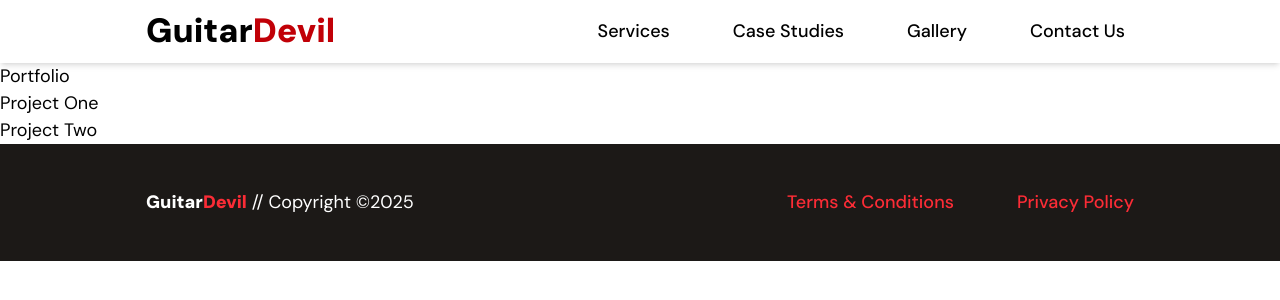
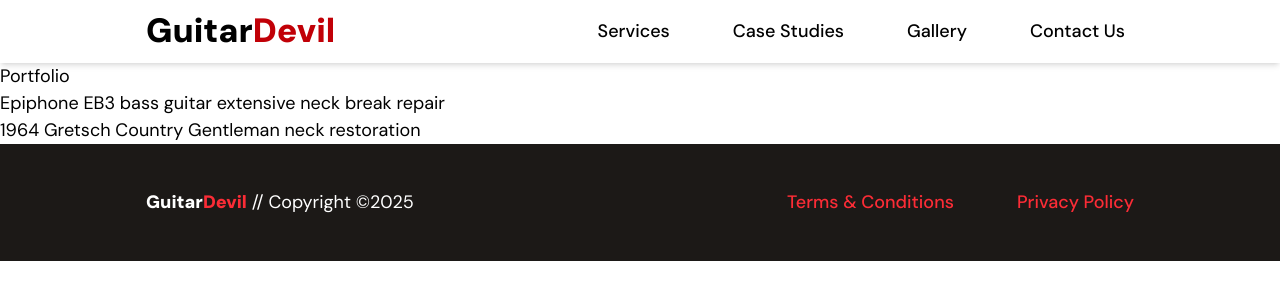
Before and after one commit to Christopher-Cannon/music-store, a Vue app: page /portfolio in a window 1280 px wide. Shown: the top 300 px of the page. Built offline with nearby package versions, Linux system fonts and the light colour scheme.

Commit message:
Update project information

```diff
--- a/src/data/projects.js
+++ b/src/data/projects.js
@@ -1,15 +1,45 @@
 const projects = [
     {
-        id: "project-1",
-        title: "Project One",
+        id: "epiphone-eb3-bass-neck-repair",
+        title: "Epiphone EB3 bass guitar extensive neck break repair",
         description: "This is the first project",
-        images: ["duck.jpg", "goose.jpg"],
+        body: [
+            {
+                heading: "Woodwork repairs",
+                content: ["The first task was to align and re-attach the headstock. The damaged portion of fingerboard was removed in line with fret 7 and the neck was routed to accept two maple reinforcing tongues to reinforce the join. These would later be hidden beneath the new fingerboard section. Strong maple tongues were made, glued in, then pared back flush.", "The missing inlays were cut from mother of pearl and a new fingerboard section was made from a rosewood blank. Once we'd cut the fret slots and the inlay housings, the new inlays were fitted."]
+            },
+            {
+                heading: "Restoring the finish",
+                content: ["The next job was to radius the new fretboard piece and attach it to the neck. Once the glue had set, the edges were sanded flush with the neck, then the frets were added, levelled and crowned. We then  ebonised the entire fretboard to blend the new section in with the existing. Side dot markers were fitted and a new nut was carved from a solid bone blank. The repaired area on the back of the neck was refinished in a gradated tint to blend into the existing paintwork."]
+            },
+        ],
+        imageDirectory: "epiphone-repair",
+        images: ["epiphone-1.jpg", "epiphone-2.jpg", "epiphone-3.jpg", "epiphone-4.jpg"],
     },
     {
-        id: "project-2",
-        title: "Project Two",
+        id: "gretsch-country-gentleman-neck-restoration",
+        title: "1964 Gretsch Country Gentleman neck restoration",
         description: "This is the second project",
-        images: ["crow.jpg", "swan.jpg", "heron.jpg"],
+        body: [
+            {
+                heading: "Initial inspection and binding removal",
+                content: ["The first task was to remove the body binding. Most of the time the inner layer is sound enough to leave on the guitar. If this is the case there is less disturbance to the paintwork/finish."]
+            },
+            {
+                heading: "Neck work",
+                content: ["The next task was to remove the neck, remove and replace the neck binding, true up the fretboard and reprofile it, then add the red side dot markers and new frets which were levelled, crowned and had the ends nicely smoothed."]
+            },
+            {
+                heading: "Neck refit and new body binding",
+                content: ["The heel was an 'interesting' shape. There was a lot of glue in the neck pocket but not much wood to wood contact. We tidied the heel and added shims to the neck pocket for an improved angle and a perfect fit.", "With the neck refitted it was time to add the body binding layers, repairing the black base layer in a few places. The new white/black/white layers are added as single strips and scraped back individually. A new heel cap and side infil plates were also made and fitted. All the binding edges were fine sanded for a soft aged look and feel. With the guitar masked up we tint coated the bindings to match the natural patina of the guitars overall look."]
+            },
+            {
+                heading: "Reassembly",
+                content: ["We serviced and cleaned all the fittings and electrics and made a new rear cover as the original one was very brittle and distorted. The original one will stay with the guitar for originalitys sake.", "Restrung and set up, the guitar plays great with a good height to the bridge, now giving plenty of future adjustment. A clean up and polish of all the paintwork and new mute tops completed the work."]
+            },
+        ],
+        imageDirectory: "gretsch-restoration",
+        images: ["gretsch-1.jpg", "gretsch-2.jpg", "gretsch-3.jpg", "gretsch-4.jpg"],
     },
 ];
 
--- a/src/style.css
+++ b/src/style.css
@@ -39,7 +39,7 @@ select {
 }
 
 select {
-    padding: 0.7rem inherit;
+    padding: 0.6rem 0.5rem;
 }
 
 textarea {
```
